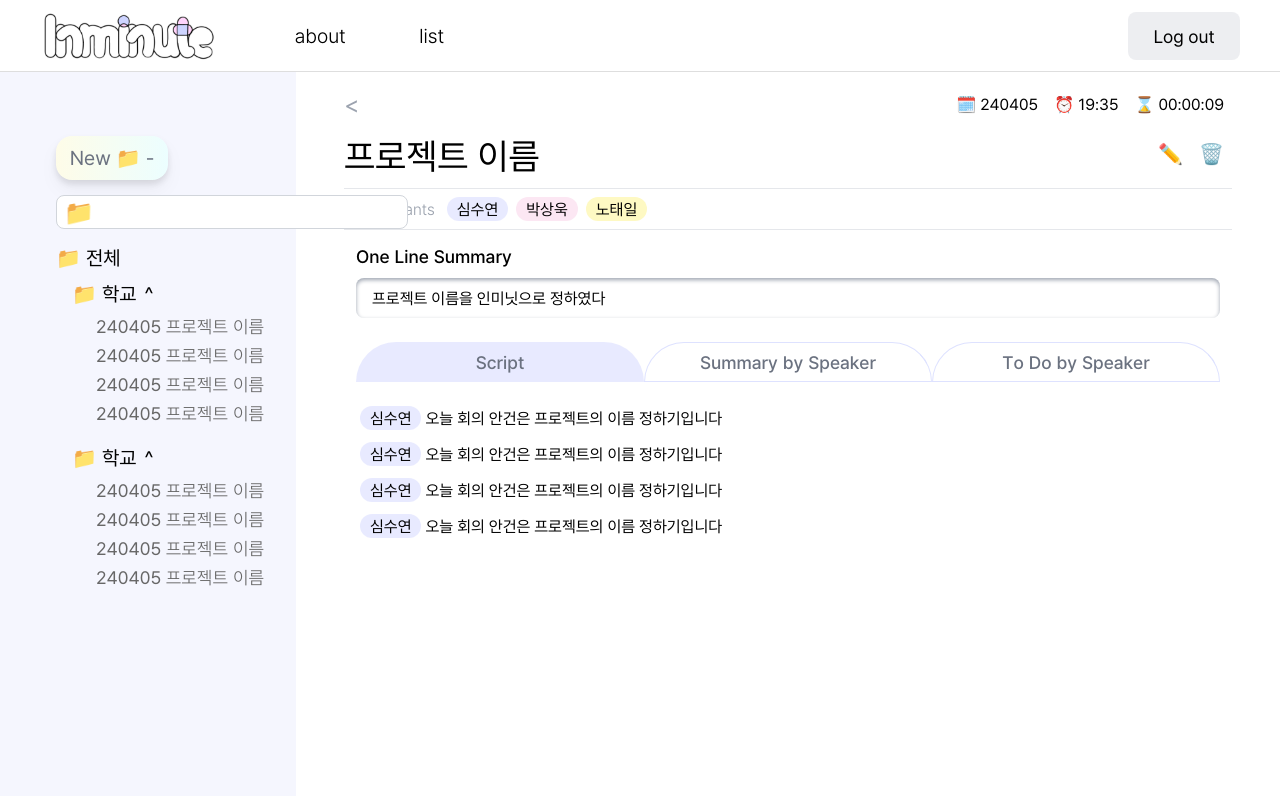
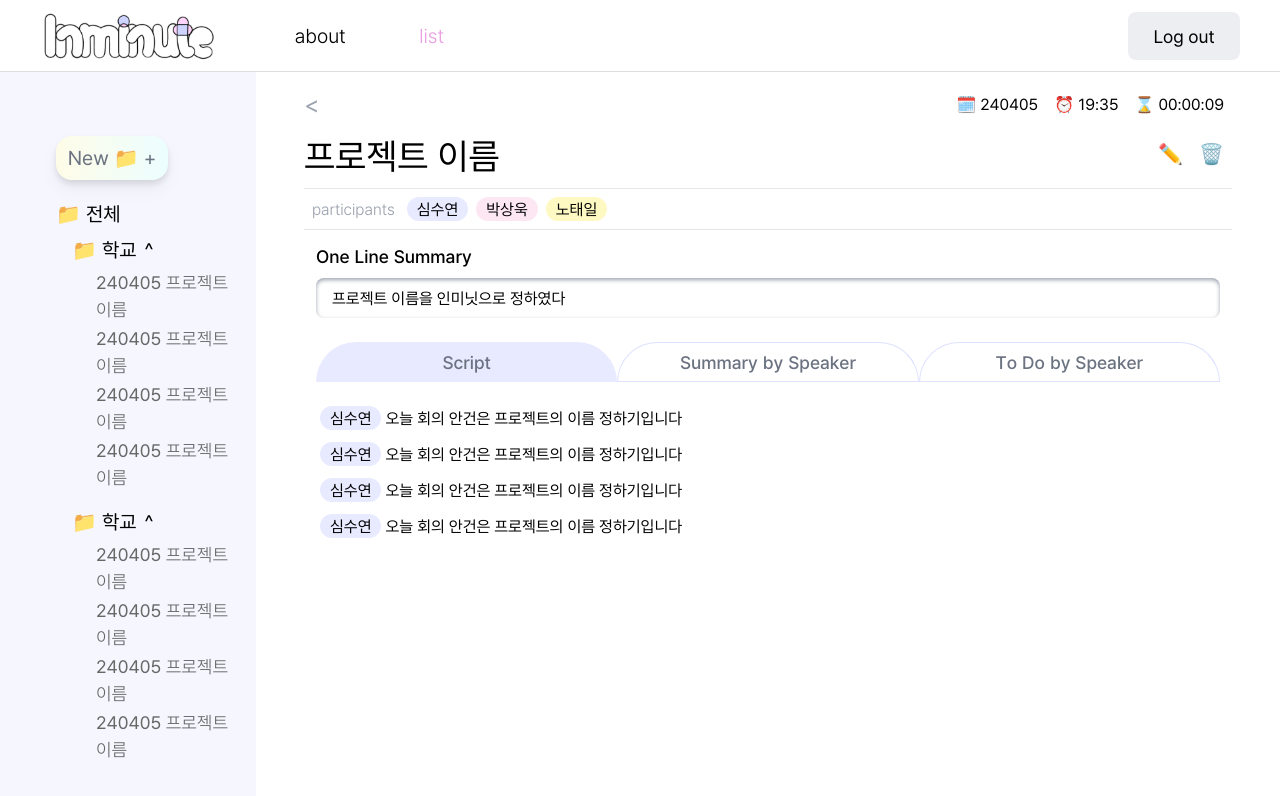
Before and after one commit to letthemon8on/Inminute_FE, a React (Vite) app: page /note/1 in a window 1280 px wide. Shown: the top 796 px of the page. Built offline with nearby package versions, Linux system fonts and the light colour scheme.

Commit message:
✨ New Folder Btn onClick

```diff
--- a/src/components/Folder.tsx
+++ b/src/components/Folder.tsx
@@ -1,15 +1,39 @@
+import { useState } from "react";
 import FolderItem from "./FolderItem";
 
 const Folder: React.FC = () => {
+  const [newFolder, setNewFolder] = useState(false);
+
+  const handleNewFolderClick = () => {
+    setNewFolder(true);
+  };
+
+  const handleCancelNewFolderClick = () => {
+    setNewFolder(false);
+  };
+
   return (
     <div className="basis-1/5 p-4 mt-12">
       <div className="pl-10">
-        <button className="bg-gradient-to-r from-yellow-50 to-cyan-50 rounded-2xl w-28 h-11 mb-4 drop-shadow-lg text-gray-500 text-xl">
-          New 📁 -
-        </button>
-        <div className="relative flex w-56 h-8 mb-3 items-center">
-          <div className="absolute ml-2 mr-1 text-2xl">📁</div>
-          <input className="grow pl-9 pr-2 py-1 rounded-lg border border-gray-300 outline-none" />
+        {!newFolder && (
+          <button
+            className="bg-gradient-to-r from-yellow-50 to-cyan-50 rounded-2xl w-28 h-11 mb-4 drop-shadow-lg text-gray-500 text-xl"
+            onClick={handleNewFolderClick}
+          >
+            New 📁 +
+          </button>
+        )}
+        <div className={newFolder ? "block" : "hidden"}>
+          <button
+            className="bg-gradient-to-r from-yellow-50 to-cyan-50 rounded-2xl w-28 h-11 mb-4 drop-shadow-lg text-gray-500 text-xl"
+            onClick={handleCancelNewFolderClick}
+          >
+            New 📁 -
+          </button>
+          <div className="relative flex w-56 h-8 mb-3 items-center">
+            <div className="absolute ml-2 mr-1 text-2xl">📁</div>
+            <input className="grow pl-9 pr-2 py-1 rounded-lg border border-gray-300 outline-none" />
+          </div>
         </div>
         <h3 className="pt-1 text-xl flex items-center cursor-pointer">
           📁 전체
--- a/src/components/Navbar.tsx
+++ b/src/components/Navbar.tsx
@@ -6,6 +6,7 @@ import LogoutModal from "./modal/LogoutModal";
 const Navbar: React.FC = () => {
   const nav = useNavigate();
   const currentPath = window.location.pathname;
+  const isList = currentPath === "/list" || /^\/note\/\d+$/.test(currentPath);
 
   return (
     <NavContainer>
@@ -20,17 +21,11 @@ const Navbar: React.FC = () => {
           >
             about
           </List>
-          <List
-            onClick={() => nav("/list")}
-            className={currentPath === "/list" ? "active" : ""}
-          >
+          <List onClick={() => nav("/list")} className={isList ? "active" : ""}>
             list
           </List>
         </Lists>
       </NavLeft>
-      {/* <div className="mr-10">
-        <Btn label="Log out" />
-      </div> */}
       <LogoutModal />
     </NavContainer>
   );
```
